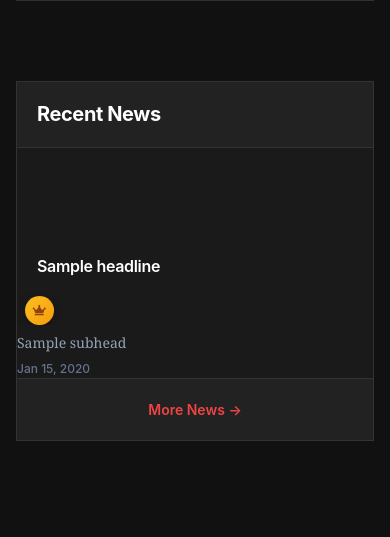
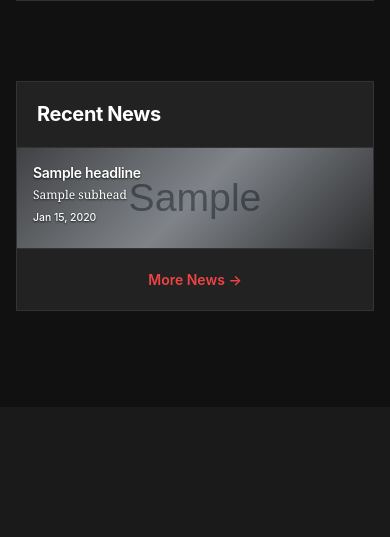
Before and after one commit to jeremyjbowers/over_slot, a Django app: template overslot/templates/rankings_detail.html in a window 390 px wide. Shown: the part 1346-1883 px from the top of the page. After the commit the page ends 1657 px from the top, so only its background shows below. Run offline with Django 3.2, Linux system fonts and the light colour scheme; the template is opened without the code that fills it: most values are stand-ins (such as "Sample title", 1, 10 or a date in 2020); grey boxes marked "Sample" are stand-in pictures; parts of the project's set-up code (start-up, migrations or seed data) failed here and were passed over.

Commit message:
fix sidebars

```diff
--- a/overslot/templates/includes/recent_articles_sidebar.html
+++ b/overslot/templates/includes/recent_articles_sidebar.html
@@ -8,12 +8,14 @@
     <div class="sidebar-content">
         {% if recent_articles %}
             {% for article in recent_articles %}
-                <article class="sidebar-article">
-                    <a href="{% url 'articles_detail' article.slug %}" class="sidebar-article-link">
+                <article class="sidebar-article{% if article.featured_image %} has-featured-image{% endif %}">
+                    <a href="{% url 'articles_detail' article.slug %}" class="sidebar-article-link"{% if article.featured_image %} style="background-image: url('{{ article.featured_image.url }}')"{% endif %}>
+                        {% if article.featured_image %}
+                            <div class="sidebar-article-overlay"></div>
+                        {% endif %}
                         <div class="sidebar-article-content">
                             <h4 class="sidebar-article-title{% if not article.publish and user.is_staff %} has-draft{% endif %}">
                                 {{ article.headline }}
-                                {% include "includes/premium_badge.html" with badge_class="icon-only" %}
                                 {% if not article.publish and user.is_staff %}
                                 <span class="draft-badge-small">DRAFT</span>
                                 {% endif %}
@@ -94,18 +96,66 @@
     padding: 1.25rem;
     color: inherit;
     text-decoration: none;
-    transition: background-color 0.2s ease;
+    transition: all 0.2s ease;
+    position: relative;
+    overflow: hidden;
+    min-height: 120px;
 }
 
-.sidebar-article-link:hover {
-    background: var(--dark-surface-hover);
-    color: inherit;
+.sidebar-article.has-featured-image .sidebar-article-link {
+    background-size: cover;
+    background-position: center;
+    background-repeat: no-repeat;
+}
+
+.sidebar-article-overlay {
+    position: absolute;
+    top: 0;
+    left: 0;
+    right: 0;
+    bottom: 0;
+    background: linear-gradient(
+        135deg,
+        rgba(0, 0, 0, 0.7) 0%,
+        rgba(0, 0, 0, 0.4) 50%,
+        rgba(0, 0, 0, 0.8) 100%
+    );
+    z-index: 1;
 }
 
 .sidebar-article-content {
     display: flex;
     flex-direction: column;
     gap: 0.5rem;
+    position: relative;
+    z-index: 2;
+}
+
+.sidebar-article-link:hover {
+    transform: translateY(-2px);
+    box-shadow: 0 4px 12px rgba(0, 0, 0, 0.15);
+}
+
+.sidebar-article:not(.has-featured-image) .sidebar-article-link:hover {
+    background: var(--dark-surface-hover);
+    transform: none;
+    box-shadow: none;
+}
+
+.sidebar-article.has-featured-image .sidebar-article-link:hover .sidebar-article-overlay {
+    background: linear-gradient(
+        135deg,
+        rgba(0, 0, 0, 0.8) 0%,
+        rgba(0, 0, 0, 0.5) 50%,
+        rgba(0, 0, 0, 0.9) 100%
+    );
+}
+
+.sidebar-article.has-featured-image .sidebar-article-title,
+.sidebar-article.has-featured-image .sidebar-article-subhead,
+.sidebar-article.has-featured-image .sidebar-article-meta {
+    color: white;
+    text-shadow: 0 1px 2px rgba(0, 0, 0, 0.8);
 }
 
 .sidebar-article-title {
@@ -191,6 +241,31 @@
 
     .recent-articles-sidebar.sticky {
         position: relative !important;
+    }
+}
+
+@media screen and (max-width: 768px) {
+    .sidebar-article-link {
+        padding: 1rem;
+        min-height: 100px;
+    }
+
+    .sidebar-article-content {
+        gap: 0.375rem;
+    }
+
+    .sidebar-article-title {
+        font-size: var(--text-sm);
+        -webkit-line-clamp: 3;
+    }
+
+    .sidebar-article-subhead {
+        font-size: var(--text-xs);
+        -webkit-line-clamp: 1;
+    }
+
+    .sidebar-article-meta {
+        font-size: 0.65rem;
     }
 }
 
--- a/overslot/templates/includes/recent_rankings_sidebar.html
+++ b/overslot/templates/includes/recent_rankings_sidebar.html
@@ -13,7 +13,6 @@
                         <div class="sidebar-ranking-content">
                             <h4 class="sidebar-ranking-title">
                                 {{ ranking }}
-                                {% include "includes/premium_badge.html" with badge_class="icon-only" %}
                             </h4>
                             {% if ranking.subhead %}
                                 <p class="sidebar-ranking-subhead">{{ ranking.subhead }}</p>
```
